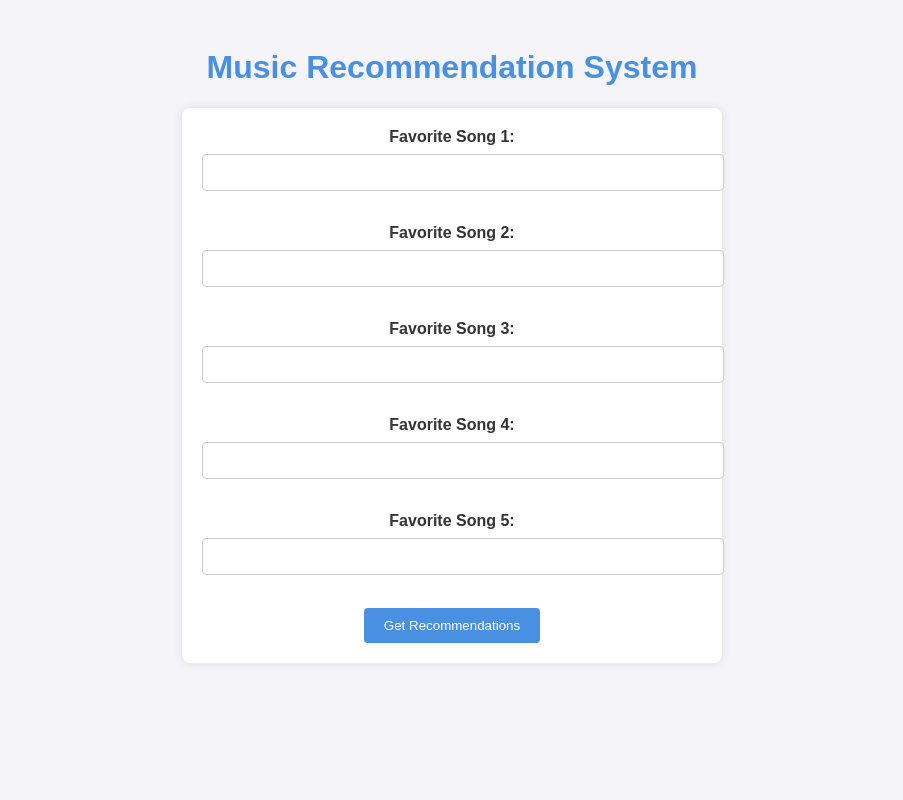
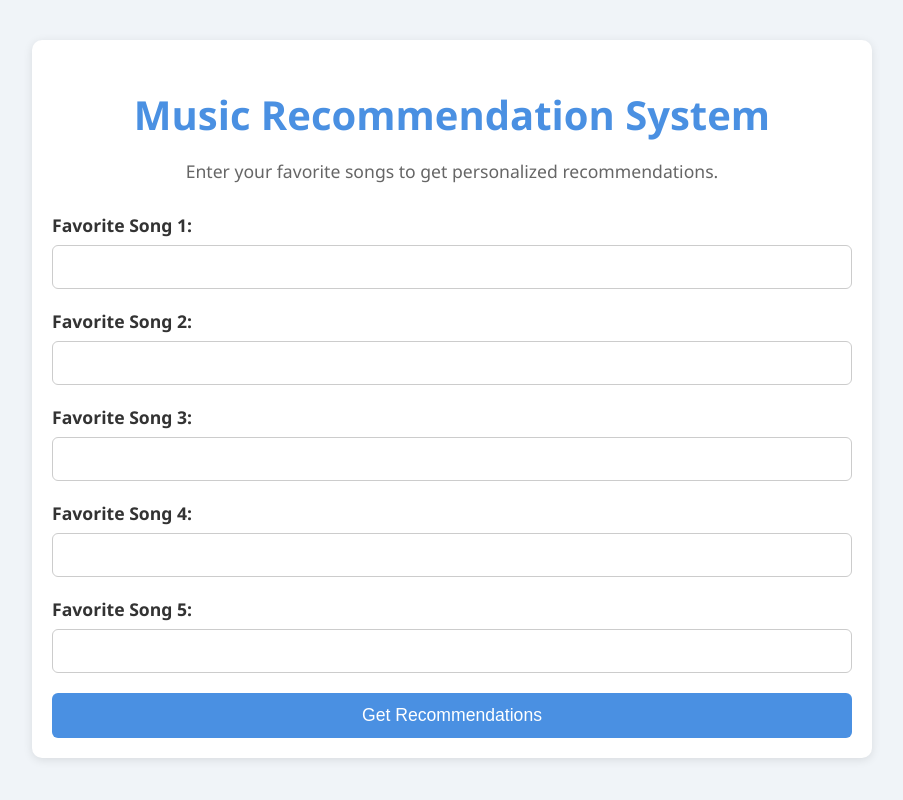
Before and after one commit to Churabros/Spotify-Reccomender-system, a Python web app: template templates/index.html in a window 1280 px wide. Shown: the whole page, without its empty margins (188-1091 px from the left). Run offline with Jinja, Linux system fonts and the light colour scheme; the template is opened without the code that fills it, so the values that code supplies are empty.

Commit message:
added changes in templaest and style

```diff
--- a/static/style.css
+++ b/static/style.css
@@ -1,66 +1,106 @@
 /* Basic styles for the body */
 body {
-    font-family: Arial, sans-serif;
-    background-color: #f4f4f9;
+    font-family: 'Segoe UI', Tahoma, Geneva, Verdana, sans-serif;
+    background-color: #f0f4f8;
     color: #333;
+    padding: 40px;
+    margin: 0;
+}
+
+/* Container for aligning and spacing content */
+.container {
+    max-width: 800px;
+    margin: 0 auto;
+    padding: 20px;
+    background-color: #ffffff;
+    border-radius: 10px;
+    box-shadow: 0 2px 10px rgba(0, 0, 0, 0.1);
+}
+
+/* Header styling */
+header {
     text-align: center;
-    padding: 20px;
+    margin-bottom: 30px;
 }
 
 h1 {
     color: #4a90e2;
+    font-size: 2.5em;
+    margin-bottom: 10px;
 }
 
+p {
+    color: #666;
+    font-size: 1.1em;
+}
+
+/* Form styling */
 form {
-    max-width: 500px;
-    margin: auto;
-    padding: 20px;
-    background-color: #fff;
-    border-radius: 8px;
-    box-shadow: 0 0 10px rgba(0, 0, 0, 0.1);
+    display: flex;
+    flex-direction: column;
+}
+
+.form-group {
+    margin-bottom: 20px;
 }
 
 label {
+    font-size: 1.1em;
+    font-weight: 600;
+    color: #333;
+    margin-bottom: 8px;
     display: block;
-    margin-bottom: 8px;
-    font-weight: bold;
 }
 
 input[type="text"] {
     width: 100%;
-    padding: 10px;
-    margin-bottom: 15px;
+    padding: 12px;
+    font-size: 1em;
     border: 1px solid #ccc;
-    border-radius: 4px;
+    border-radius: 6px;
+    box-sizing: border-box;
 }
 
 button {
-    padding: 10px 20px;
+    padding: 12px 20px;
     background-color: #4a90e2;
     color: #fff;
+    font-size: 1.1em;
     border: none;
-    border-radius: 4px;
+    border-radius: 6px;
     cursor: pointer;
+    transition: background-color 0.3s ease;
 }
 
 button:hover {
     background-color: #357ab8;
 }
 
+/* Recommendations styling */
+.recommendations {
+    margin-top: 30px;
+    background-color: #f9f9f9;
+    padding: 20px;
+    border-radius: 8px;
+    box-shadow: 0 2px 5px rgba(0, 0, 0, 0.1);
+}
+
 h2 {
-    margin-top: 30px;
     color: #4a90e2;
+    font-size: 1.8em;
+    margin-bottom: 20px;
 }
 
 ul {
     list-style: none;
-    padding: 0;
+    padding-left: 20px;
 }
 
 li {
-    padding: 5px 0;
+    padding: 8px 0;
 }
 
 strong {
-    font-size: 1.1em;
+    font-size: 1.2em;
+    color: #333;
 }
--- a/templates/index.html
+++ b/templates/index.html
@@ -7,31 +7,48 @@
     <link rel="stylesheet" href="{{ url_for('static', filename='style.css') }}">
 </head>
 <body>
+    <div class="container">
+        <header>
             <h1>Music Recommendation System</h1>
+            <p>Enter your favorite songs to get personalized recommendations.</p>
+        </header>
+
         <form method="POST">
+            <div class="form-group">
                 <label for="track1">Favorite Song 1:</label>
-        <input type="text" name="track1" required><br><br>
+                <input type="text" name="track1" required>
+            </div>
 
+            <div class="form-group">
                 <label for="track2">Favorite Song 2:</label>
-        <input type="text" name="track2" required><br><br>
+                <input type="text" name="track2" required>
+            </div>
 
+            <div class="form-group">
                 <label for="track3">Favorite Song 3:</label>
-        <input type="text" name="track3" required><br><br>
+                <input type="text" name="track3" required>
+            </div>
 
+            <div class="form-group">
                 <label for="track4">Favorite Song 4:</label>
-        <input type="text" name="track4" required><br><br>
+                <input type="text" name="track4" required>
+            </div>
 
+            <div class="form-group">
                 <label for="track5">Favorite Song 5:</label>
-        <input type="text" name="track5" required><br><br>
+                <input type="text" name="track5" required>
+            </div>
 
             <button type="submit">Get Recommendations</button>
         </form>
 
         {% if recommendations %}
+        <section class="recommendations">
             <h2>Recommendations</h2>
             <ul>
                 {% for track, recs in recommendations.items() %}
-                <li><strong>For "{{ track }}":</strong>
+                <li>
+                    <strong>For "{{ track }}":</strong>
                     <ul>
                         {% for rec in recs %}
                             <li>{{ rec }}</li>
@@ -40,6 +57,8 @@
                 </li>
                 {% endfor %}
             </ul>
+        </section>
         {% endif %}
+    </div>
 </body>
 </html>
```
Also changed, not shown: 1 other file. Lines whose indentation alone changed are shown as unchanged.
